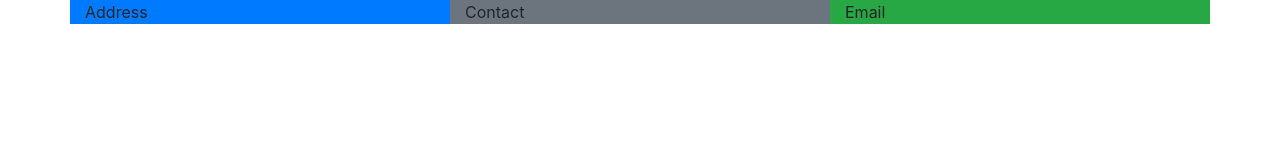
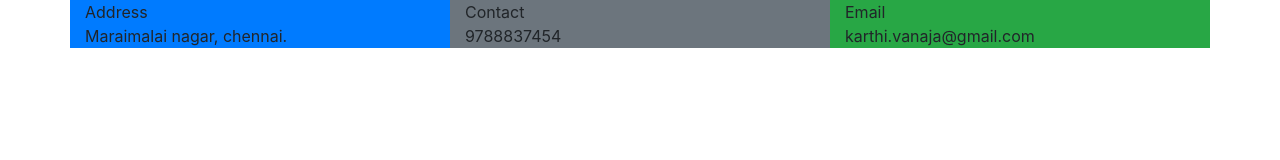
Before and after one commit to karthikesanaru/karthikesanaru.github.io, a plain HTML site: page index.html in a window 1280 px wide. Drawn offline with nearby package versions, Linux system fonts and the light colour scheme.

Commit message:
Update index.html

```diff
--- a/index.html
+++ b/index.html
@@ -12,7 +12,7 @@
 </head>
 <body>
 <div class="container">
-  <div class="row justify-content-md-center">
+  <div class="row">
     <div class="col-sm bg-primary">
     Address
     </div>
@@ -21,6 +21,17 @@
     </div>
     <div class="col-sm bg-success">
     Email
+    </div>
+  </div>
+  <div class="row">
+    <div class="col-sm bg-primary">
+    Maraimalai nagar, chennai.
+    </div>
+    <div class="col-sm bg-secondary">
+    9788837454
+    </div>
+    <div class="col-sm bg-success">
+    karthi.vanaja@gmail.com
     </div>
   </div>
 </div>
```
